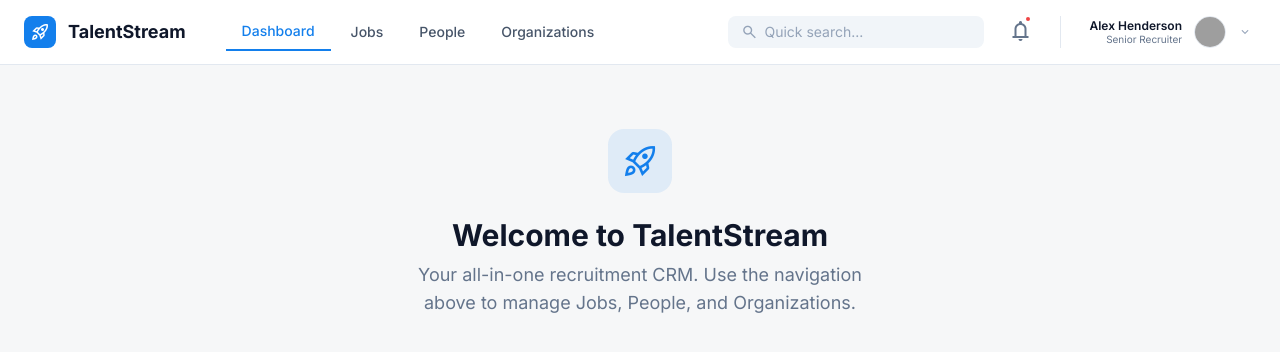
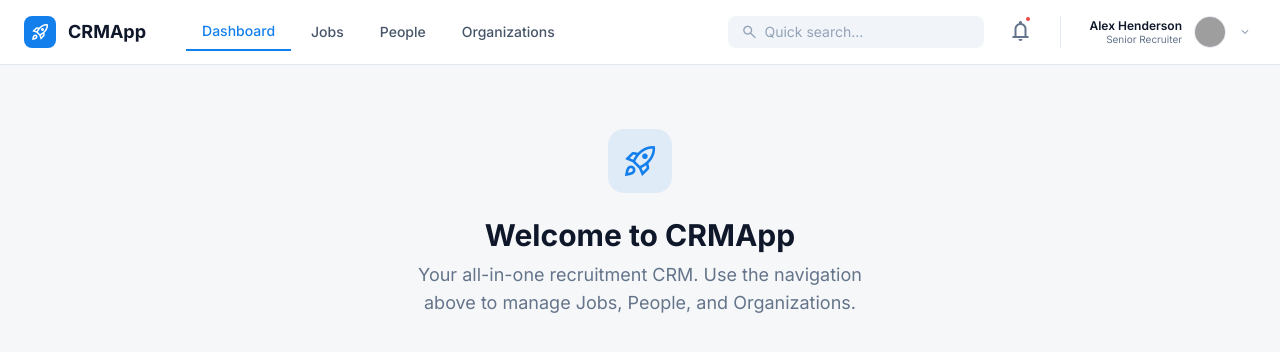
Before and after one commit to aldrincharles/neon, a Django app: page /application/ in a window 1280 px wide. Shown: the top 352 px of the page. Run offline with Django 5.2, Linux system fonts and the light colour scheme; some libraries are stand-ins or nearby versions; grey boxes are pictures that could not be loaded.

Commit message:
fix: renamed + sample screenshots

```diff
--- a/application/templates/hello.html
+++ b/application/templates/hello.html
@@ -4,7 +4,7 @@
 <head>
     <meta charset="utf-8" />
     <meta content="width=device-width, initial-scale=1.0" name="viewport" />
-    <title>Dashboard | TalentStream</title>
+    <title>Dashboard | CRMApp</title>
     <script src="https://cdn.tailwindcss.com?plugins=forms,container-queries"></script>
     <link href="https://fonts.googleapis.com/css2?family=Inter:wght@400;500;600;700&display=swap" rel="stylesheet" />
     <link href="https://fonts.googleapis.com/css2?family=Material+Symbols+Outlined:wght,FILL@100..700,0..1&display=swap"
@@ -40,7 +40,7 @@
                 <div class="size-16 bg-primary/10 rounded-2xl flex items-center justify-center mb-6">
                     <span class="material-symbols-outlined text-primary text-4xl">rocket_launch</span>
                 </div>
-                <h2 class="text-3xl font-extrabold text-slate-900 mb-2">Welcome to TalentStream</h2>
+                <h2 class="text-3xl font-extrabold text-slate-900 mb-2">Welcome to CRMApp</h2>
                 <p class="text-slate-500 text-lg max-w-md">
                     Your all-in-one recruitment CRM. Use the navigation above to manage
                     Jobs, People, and Organizations.
--- a/application/templates/navbar.html
+++ b/application/templates/navbar.html
@@ -1,7 +1,7 @@
 {% load static %}
 {# ============================================================ #}
 {# navbar.html #}
-{# Shared navigation bar partial for all TalentStream pages. #}
+{# Shared navigation bar partial for all CRMApp pages. #}
 {# Include with: {% include 'navbar.html' with active_page='...' %} #}
 {# Valid active_page values: 'dashboard', 'jobs', 'people', 'organizations' #}
 {# ============================================================ #}
@@ -16,7 +16,7 @@
                 <div class="size-8 bg-primary rounded-lg flex items-center justify-center text-white">
                     <span class="material-symbols-outlined text-xl">rocket_launch</span>
                 </div>
-                <span class="text-slate-900 font-bold text-lg leading-none">TalentStream</span>
+                <span class="text-slate-900 font-bold text-lg leading-none">CRMApp</span>
             </a>
 
             {# Main navigation links – active state driven by active_page context #}
--- a/application/test_views.py
+++ b/application/test_views.py
@@ -1,7 +1,7 @@
 """
 test_views.py
 -------------
-Unit tests for all TalentStream application views.
+Unit tests for all CRMApp application views.
 
 Tests verify:
 - HTTP 200 OK status code for each page.
--- a/application/urls.py
+++ b/application/urls.py
@@ -1,7 +1,7 @@
 """
 urls.py (application)
 ----------------------
-URL configuration for the TalentStream application.
+URL configuration for the CRMApp application.
 
 Maps URL paths to the corresponding view functions and assigns
 named URL patterns used throughout templates via {% url '...' %}.
--- a/application/views/__init__.py
+++ b/application/views/__init__.py
@@ -1,7 +1,7 @@
 """
 views.py
 --------
-View functions for the TalentStream application.
+View functions for the CRMApp application.
 
 Each view renders its corresponding template and passes an
 ``active_page`` context variable consumed by the shared navbar
```
Also changed, not shown: CRM Page Screenshots/jobs-applicants.png (added), CRM Page Screenshots/jobs-create-form.png (added), CRM Page Screenshots/jobs-screen.png (added), CRM Page Screenshots/jobs-update-grade.png (added), CRM Page Screenshots/organization-screen.png (added), CRM Page Screenshots/people-screen.png (added).
